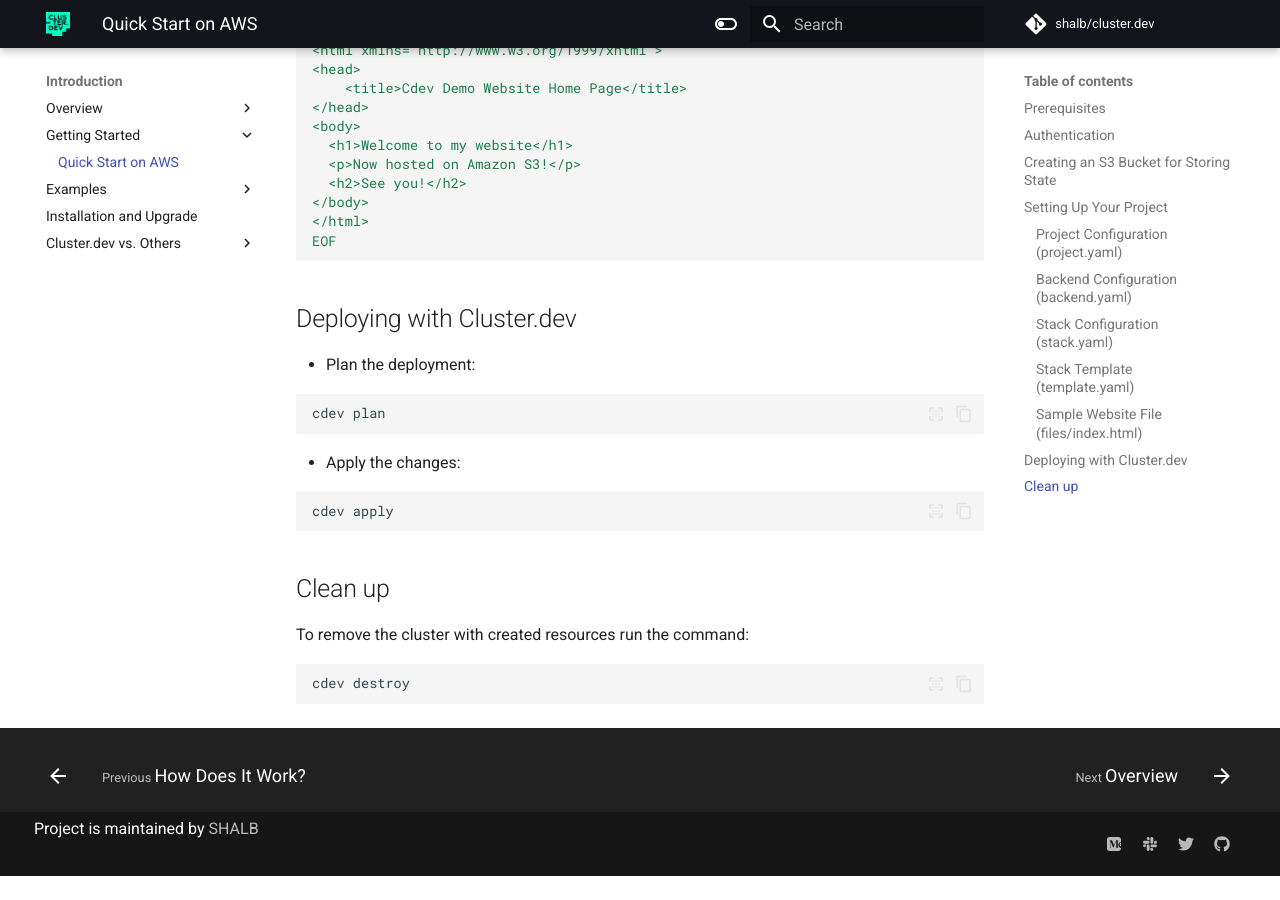
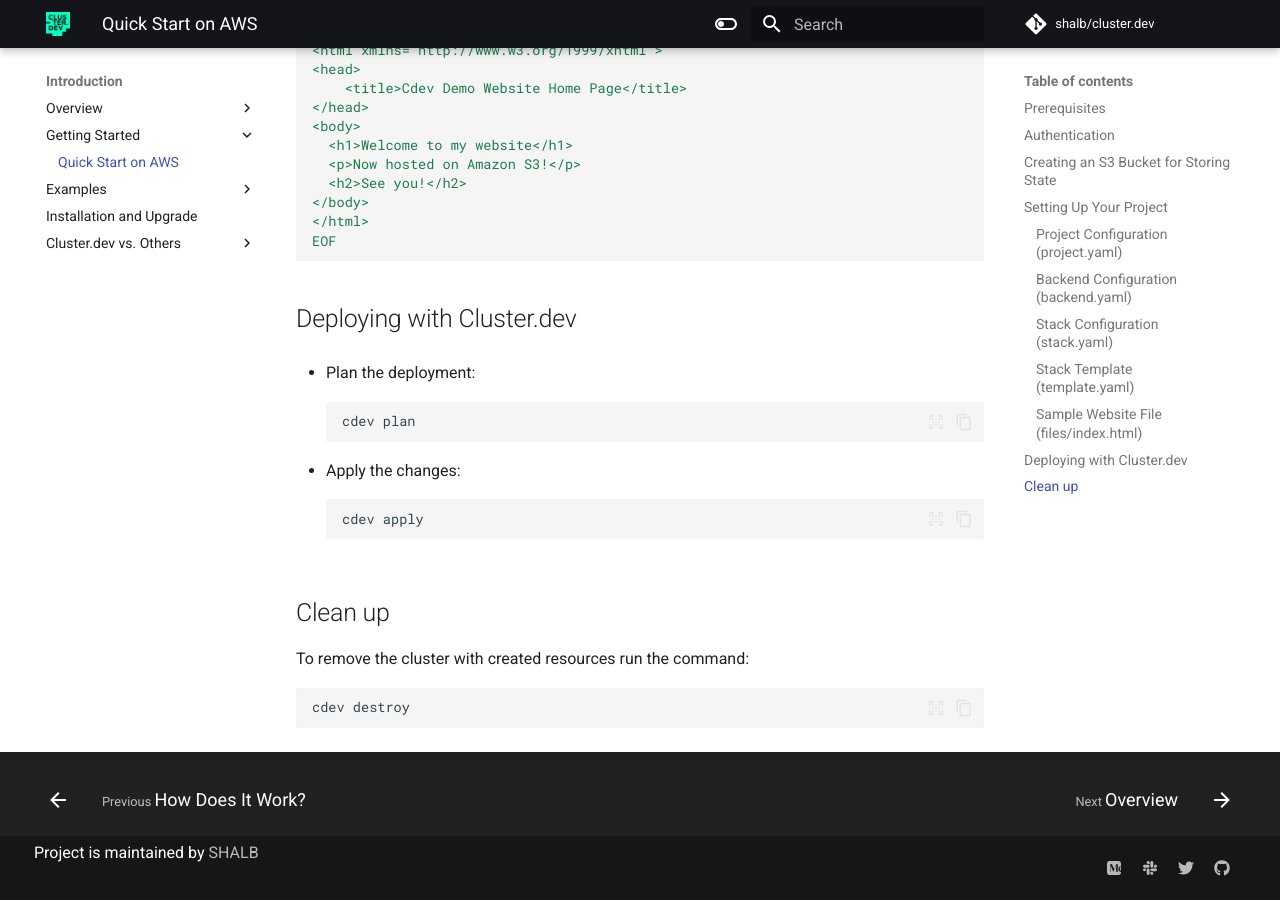
Before and after one commit to shalb/cluster.dev, an MkDocs documentation site: the page built from docs/get-started-cdev-aws.md, in a window 1280 px wide and 900 px high, scrolled down 4173 px. Built offline with MkDocs 1.6.1 and Material for MkDocs 9.7.7, drawn with Linux system fonts in a browser that asks for light colours; comment, search, counter and statistics services are not loaded; before the commit the page ends 5049 px from its top, so only the background shows below that.

Commit message:
Cosmetic changes

````diff
--- a/docs/get-started-cdev-aws.md
+++ b/docs/get-started-cdev-aws.md
@@ -178,7 +178,7 @@
 <details>
   <summary>Click to expand explanation of the Stack Template</summary>
 
- <h4>1. Provider Definition (`_p`)</h4> <br>
+ <h4>1. Provider Definition (_p)</h4> <br>
 
 This section employs a YAML anchor, pre-setting the cloud provider and region for the resources in the stack. For this example, AWS is the designated provider, and the region is dynamically passed from the variables:
 
@@ -196,7 +196,7 @@
 
 <h5>Bucket Unit</h5> <br>
 
-This unit is utilizing the terraform-aws-modules/s3-bucket/aws module to provision an S3 bucket. Inputs for the module, such as the bucket name, are populated using variables passed into the Stack.
+This unit is utilizing the `terraform-aws-modules/s3-bucket/aws` module to provision an S3 bucket. Inputs for the module, such as the bucket name, are populated using variables passed into the Stack.
 
 ```yaml
 name: bucket
@@ -261,15 +261,15 @@
 
 - Plan the deployment:
 
-   ```bash
-   cdev plan
-   ```
+    ```bash
+    cdev plan
+    ```
 
 - Apply the changes:
 
-   ```bash
-   cdev apply
-   ```
+    ```bash
+    cdev apply
+    ```
 
 ## Clean up
 
````
